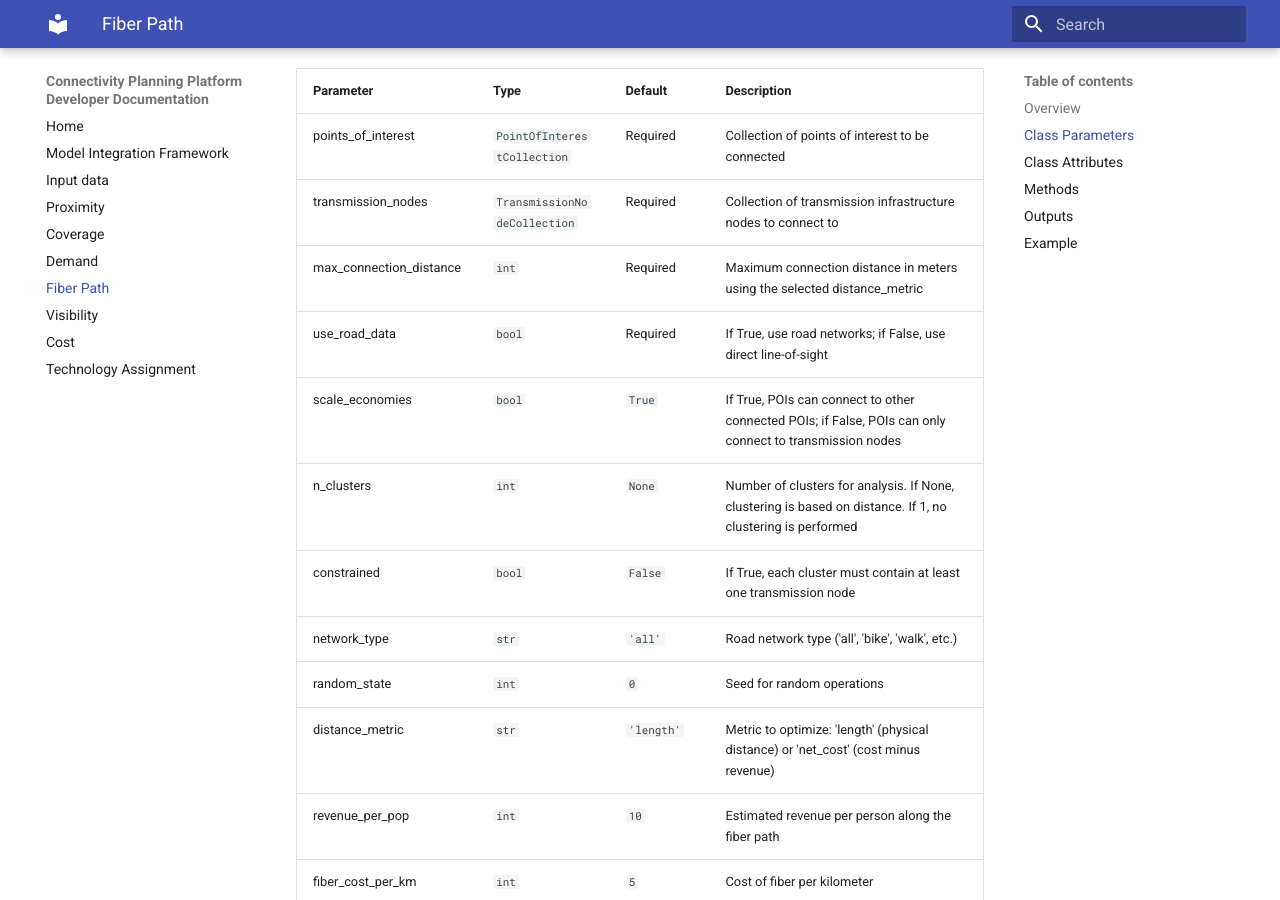
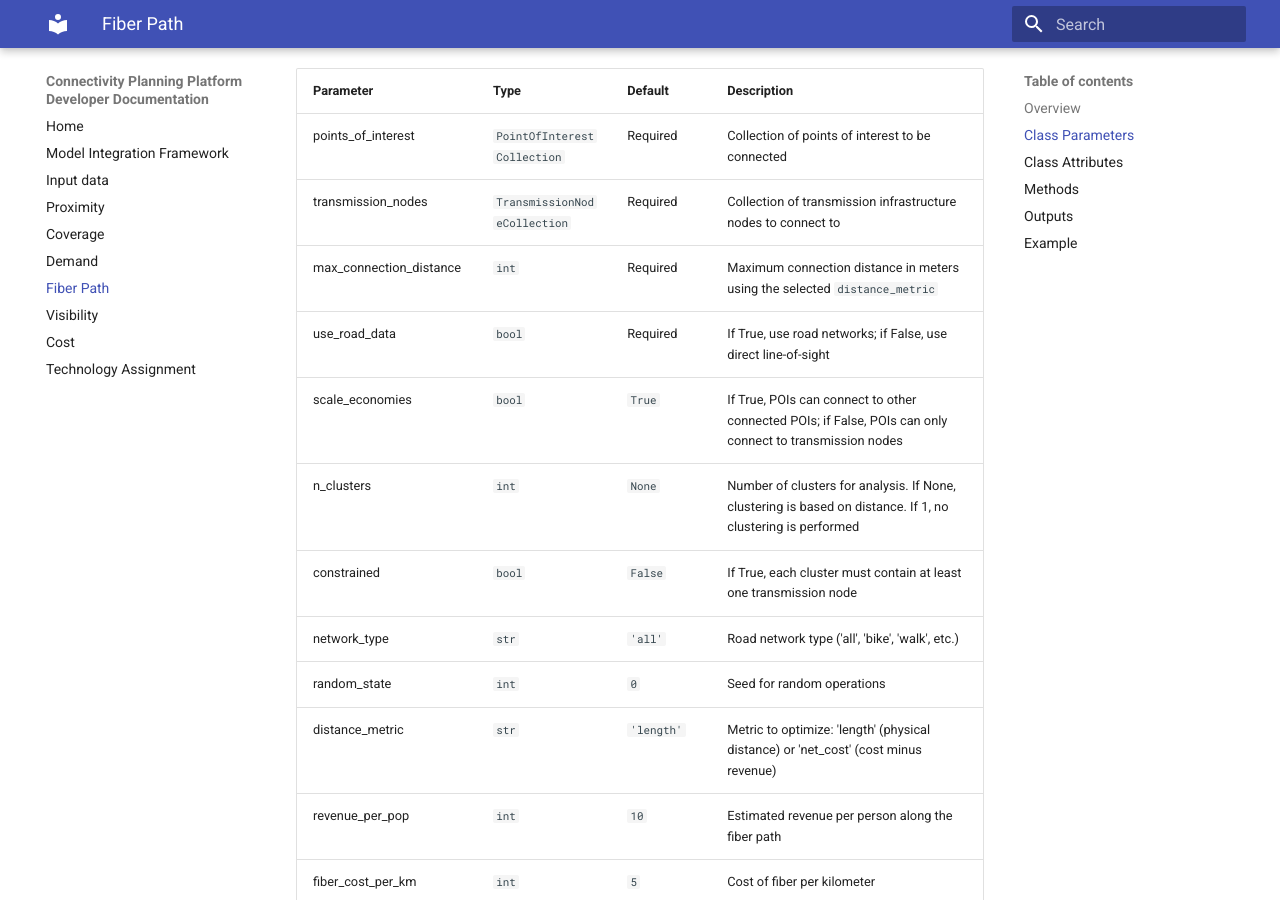
Before and after one commit to FNS-Division/inframapkit-documentation, an MkDocs documentation site: the page built from docs/fiberpath.md, in a window 1280 px wide and 900 px high, scrolled down 1884 px. Built offline with MkDocs 1.6.1 and Material for MkDocs 9.7.7, drawn with Linux system fonts in a browser that asks for light colours.

```diff
--- a/docs/fiberpath.md
+++ b/docs/fiberpath.md
@@ -33,7 +33,7 @@ _Figure: Output of fiber path algorithm_
 |-----------|------|---------|-------------|
 | points_of_interest | `PointOfInterestCollection` | Required | Collection of points of interest to be connected |
 | transmission_nodes | `TransmissionNodeCollection` | Required | Collection of transmission infrastructure nodes to connect to |
-| max_connection_distance | `int` | Required | Maximum connection distance in meters using the selected distance_metric |
+| max_connection_distance | `int` | Required | Maximum connection distance in meters using the selected `distance_metric` |
 | use_road_data | `bool` | Required | If True, use road networks; if False, use direct line-of-sight |
 | scale_economies | `bool` | `True` | If True, POIs can connect to other connected POIs; if False, POIs can only connect to transmission nodes |
 | n_clusters | `int` | `None` | Number of clusters for analysis. If None, clustering is based on distance. If 1, no clustering is performed |
```
